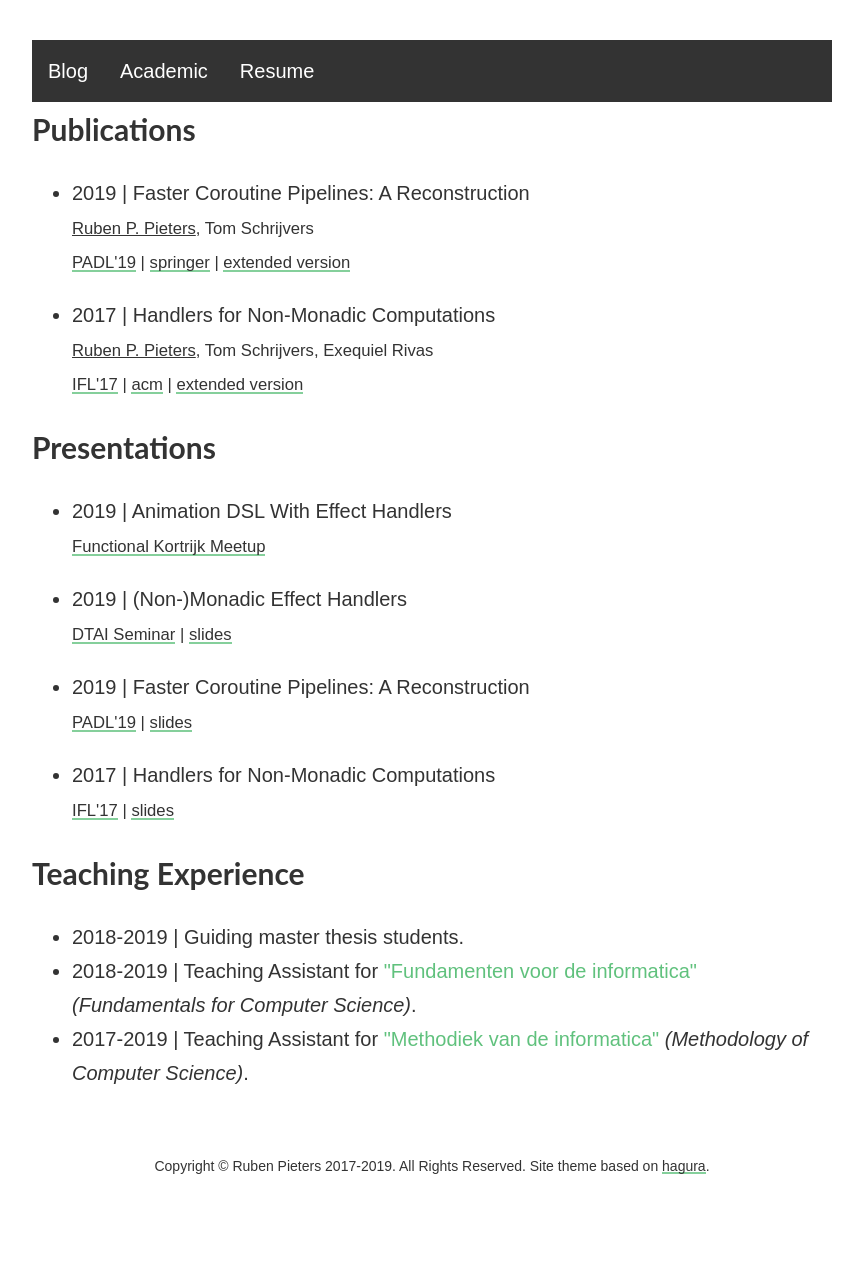
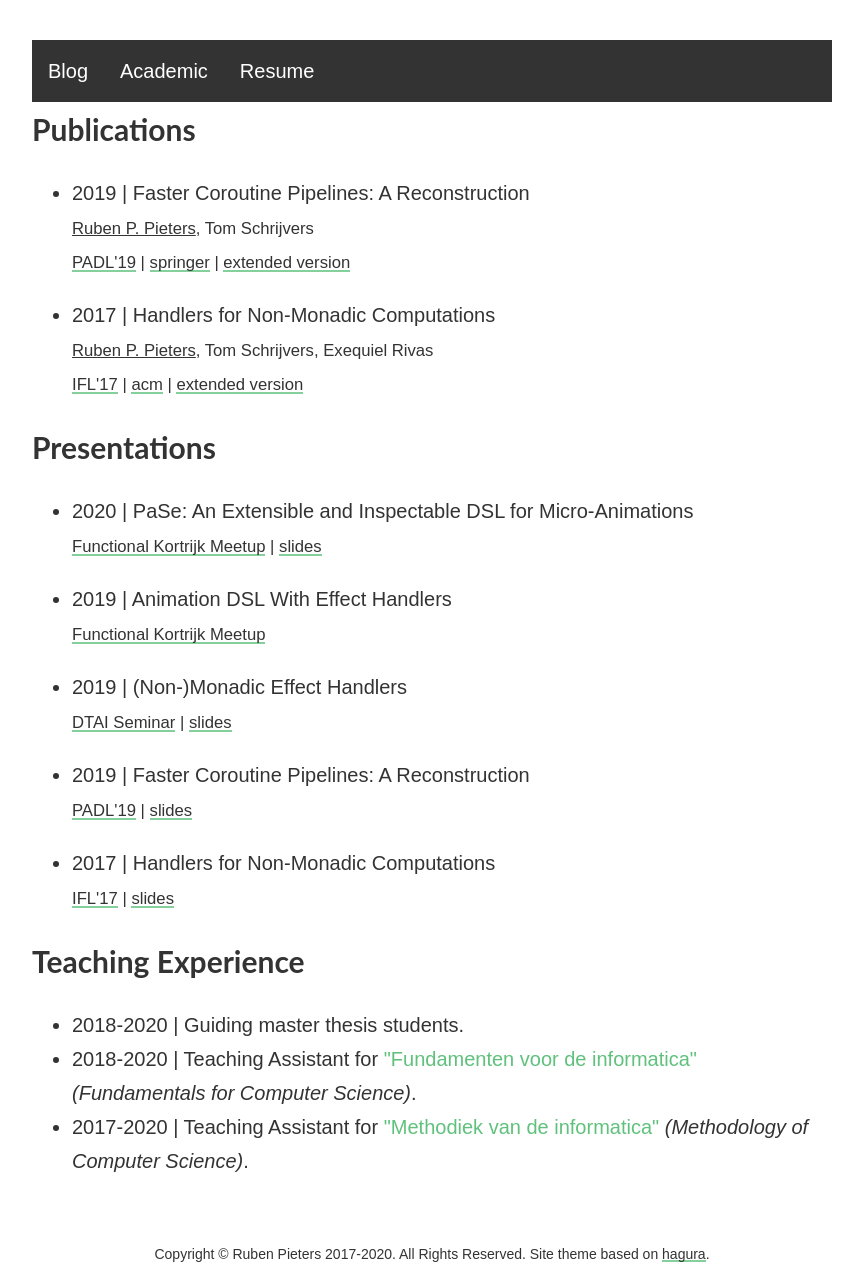
Before and after one commit to rubenpieters/rubenpieters.github.io, a Jekyll site: the page built from academic.html, in a window 1280 px wide. Shown: the whole page, without its empty margins (208-1071 px from the left). Built offline with Jekyll 4.4.1, drawn with Linux system fonts in a browser that asks for light colours; before the commit the page ends 1200 px from its top, so only the background shows below that.

Commit message:
add ghent fp meetup, update copyright date

```diff
--- a/_layouts/default.html
+++ b/_layouts/default.html
@@ -56,7 +56,7 @@
     </body>
 	<footer>
         <div class="container">
-		  <p class="copyright">Copyright © Ruben Pieters 2017-2019. All Rights Reserved. Site theme based on <a href="https://github.com/sharu725/hagura">hagura</a>.</p>
+		  <p class="copyright">Copyright © Ruben Pieters 2017-2020. All Rights Reserved. Site theme based on <a href="https://github.com/sharu725/hagura">hagura</a>.</p>
         </div>
 	</footer>
 </html>
--- a/academic.html
+++ b/academic.html
@@ -17,6 +17,10 @@ layout: default
 
 <h2>Presentations</h2>
 <ul>
+  <li>
+    <p>2020 | PaSe: An Extensible and Inspectable DSL for Micro-Animations</p>
+	  <p style="margin-top: -20px"><small><a href="https://www.meetup.com/Ghent-Functional-Programming-Group-Meetup/events/266102542/">Functional Kortrijk Meetup</a> | <a href="{{ '/assets/ghent_fp_19.pdf' | relative_url }}">slides</a></small></p>
+  </li>
   <li>
     <p>2019 | Animation DSL With Effect Handlers</p>
 	  <p style="margin-top: -20px"><small><a href="https://www.meetup.com/dddbelgium/events/262865559">Functional Kortrijk Meetup</a></small></p>
@@ -39,12 +43,12 @@ layout: default
 <h2>Teaching Experience</h2>
 <ul>
   <li>
-    2018-2019 | Guiding master thesis students.
+    2018-2020 | Guiding master thesis students.
   </li>
   <li>
-    2018-2019 | Teaching Assistant for <a href=https://onderwijsaanbod.kuleuven.be/syllabi/n/G0P79AN.htm#activetab=doelstellingen_idp26991696>"Fundamenten voor de informatica"</a> <i>(Fundamentals for Computer Science)</i>.
+    2018-2020 | Teaching Assistant for <a href=https://onderwijsaanbod.kuleuven.be/syllabi/n/G0P79AN.htm#activetab=doelstellingen_idp26991696>"Fundamenten voor de informatica"</a> <i>(Fundamentals for Computer Science)</i>.
   </li>
   <li>
-    2017-2019 | Teaching Assistant for <a href=https://onderwijsaanbod.kuleuven.be/syllabi/n/H01B6BN.htm#activetab=doelstellingen_idp2930032>"Methodiek van de informatica"</a> <i>(Methodology of Computer Science)</i>.
+    2017-2020 | Teaching Assistant for <a href=https://onderwijsaanbod.kuleuven.be/syllabi/n/H01B6BN.htm#activetab=doelstellingen_idp2930032>"Methodiek van de informatica"</a> <i>(Methodology of Computer Science)</i>.
   </li>
 </ul>
```
Also changed, not shown: 1 other file.
